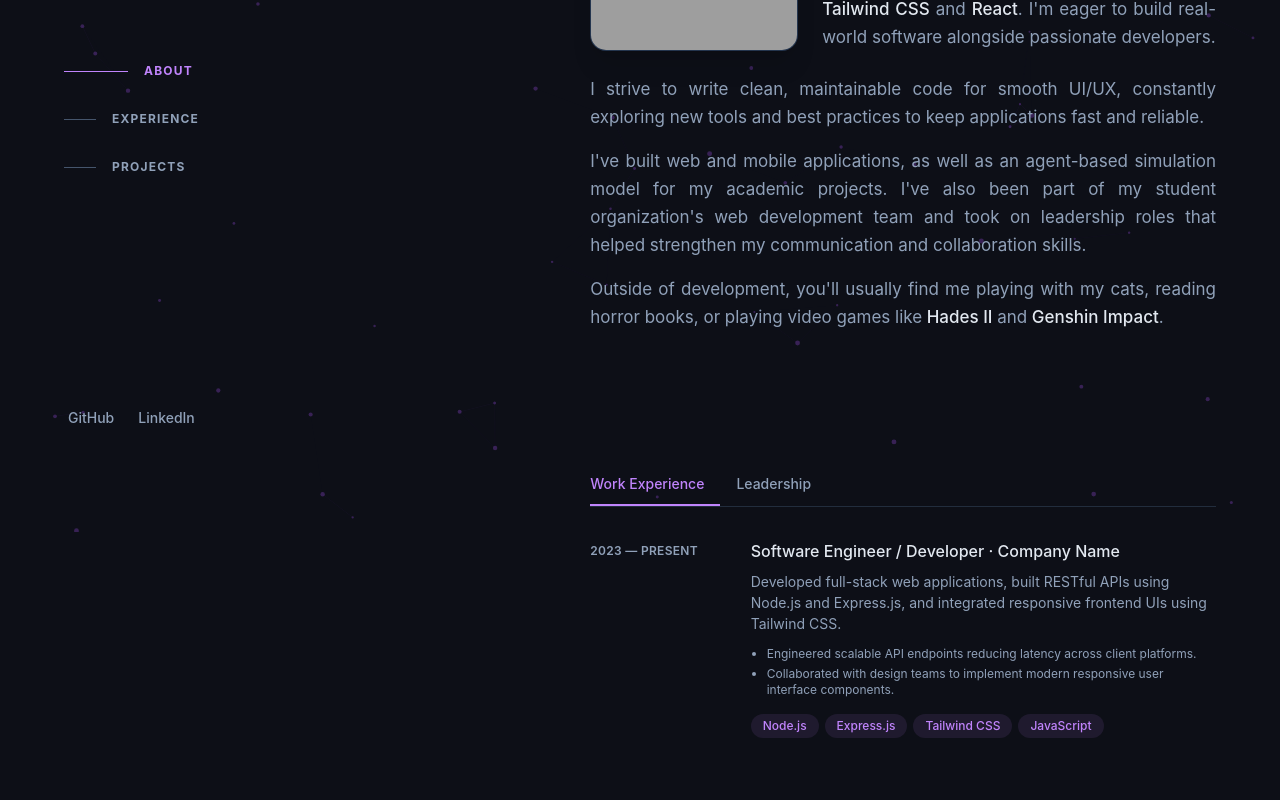
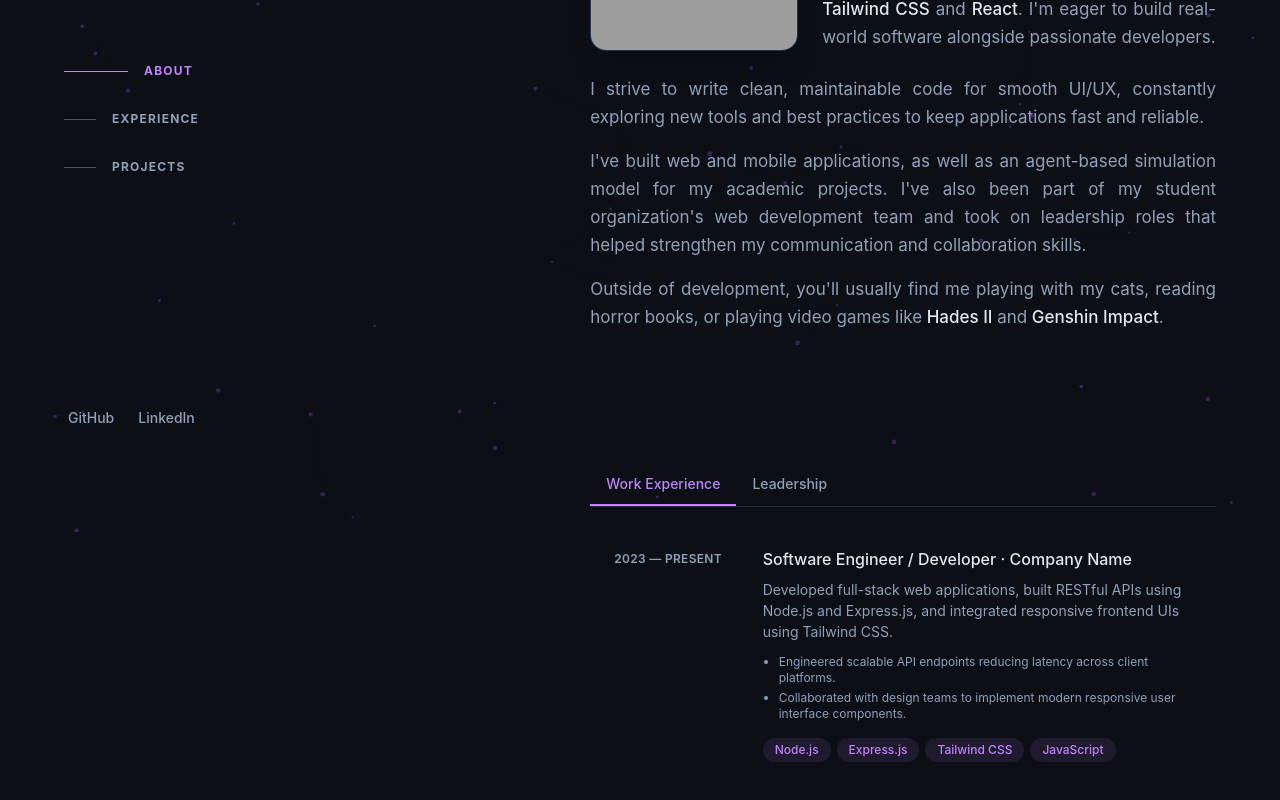
Before and after one commit to trixiabanzon/trixiabanzon, a React app: page / in a window 1280 px wide. Shown: the part 268-1068 px from the top of the page. Built offline with nearby package versions, Linux system fonts and the light colour scheme; grey boxes are pictures that could not be loaded; the HTML template or start-up script is replaced by a standard one.

Commit message:
feat: adjusted the size of hover and text

```diff
--- a/src/components/Experience.tsx
+++ b/src/components/Experience.tsx
@@ -1,7 +1,7 @@
 import { useState } from "react";
 import { motion, AnimatePresence } from "framer-motion";
-import { WORK_EXPERIENCE, LEADERSHIP_EXPERIENCE } from "../data/experience"; // Adjust path if needed
-import type { ExperienceItem } from "../data/experience"; // Inline/Type-only import
+import { WORK_EXPERIENCE, LEADERSHIP_EXPERIENCE } from "../data/experience";
+import type { ExperienceItem } from "../data/experience";
 
 export default function Experience() {
   const [activeTab, setActiveTab] = useState<"work" | "leadership">("work");
@@ -21,11 +21,11 @@ export default function Experience() {
         </h2>
       </div>
 
-      {/* Horizontal Tabs */}
-      <div className="mb-8 flex border-b border-slate-700/60 text-sm font-medium">
+      {/* Horizontal Tabs - Adjusted mb-2 to mb-5 for balanced spacing */}
+      <div className="mb-5 flex border-b border-slate-700/60 text-sm font-medium">
         <button
           onClick={() => setActiveTab("work")}
-          className={`relative pb-3 pr-4 transition-colors ${
+          className={`relative px-4 pb-3 transition-colors ${
             activeTab === "work" ? "text-[#c084fc]" : "text-slate-400 hover:text-slate-200"
           }`}
         >
@@ -65,14 +65,16 @@ export default function Experience() {
             animate={{ opacity: 1, y: 0 }}
             exit={{ opacity: 0, y: -8 }}
             transition={{ duration: 0.2, ease: "easeOut" }}
-            className="group/jobs space-y-12"
+            className="group/jobs space-y-4"
           >
             {currentData.map((item: ExperienceItem) => (
               <div
                 key={item.id}
-                className="group relative grid transition-all sm:grid-cols-8 sm:gap-8 md:gap-4 lg:hover:!opacity-100 lg:group-hover/jobs:opacity-50"
+                /* Adjusted vertical padding slightly up to py-5 */
+                className="group relative grid p-5 sm:px-6 sm:py-5 transition-all sm:grid-cols-8 sm:gap-8 md:gap-4 lg:hover:!opacity-100 lg:group-hover/jobs:opacity-50"
               >
-                <div className="absolute -inset-x-4 -inset-y-4 z-0 hidden rounded-md transition motion-reduce:transition-none lg:-inset-x-6 lg:block lg:group-hover:bg-slate-800/50 lg:group-hover:shadow-[inset_0_1px_0_0_rgba(148,163,184,0.1)] lg:group-hover:drop-shadow-lg" />
+                {/* Hover overlay filling card bounds */}
+                <div className="absolute inset-0 z-0 hidden rounded-md transition motion-reduce:transition-none lg:block lg:group-hover:bg-slate-800/50 lg:group-hover:shadow-[inset_0_1px_0_0_rgba(148,163,184,0.1)] lg:group-hover:drop-shadow-lg" />
 
                 <header className="z-10 mb-2 mt-1 text-xs font-semibold uppercase tracking-wide text-slate-400 sm:col-span-2">
                   {item.period}
```
